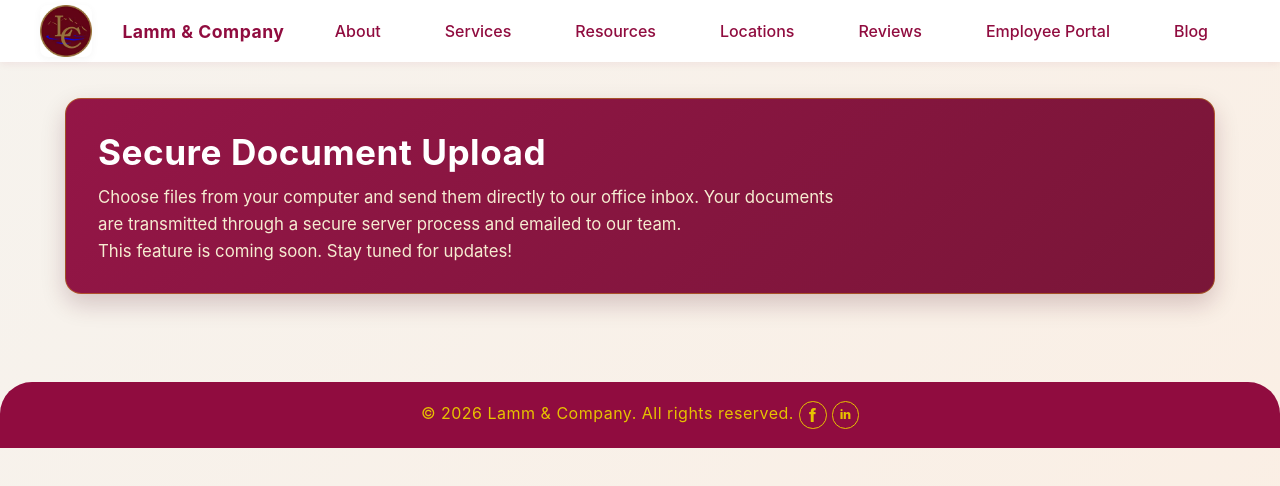
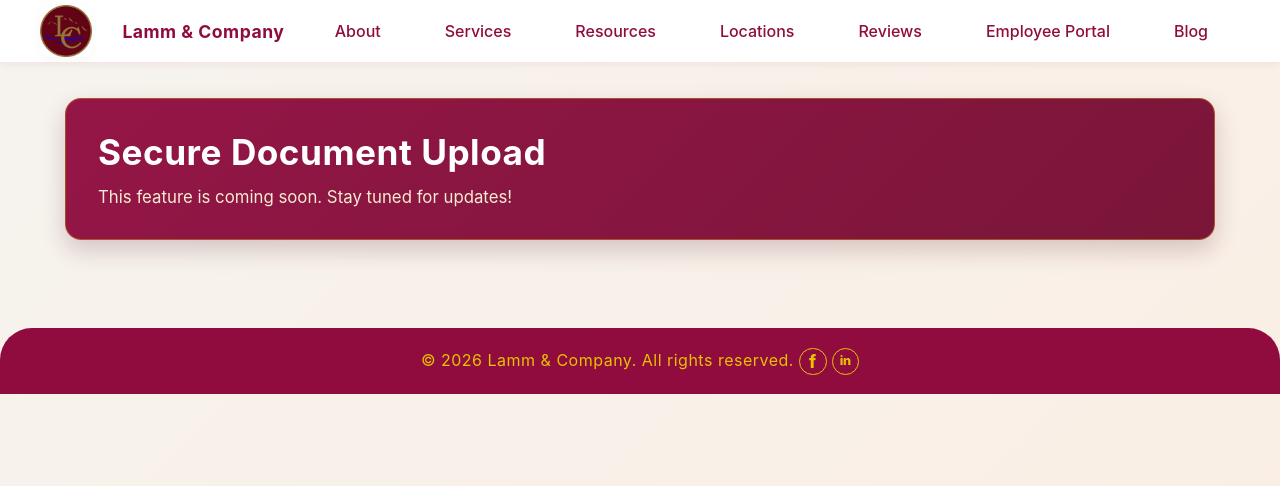
Before and after one commit to EmilyWatkinz/Lamm-Co-CPA, a React (Create React App) app: page /secure-upload in a window 1280 px wide. Shown: the top 486 px of the page. Built offline with nearby package versions, Linux system fonts and the light colour scheme.

Commit message:
Restore secure upload page title

```diff
--- a/src/SecureUpload.js
+++ b/src/SecureUpload.js
@@ -14,16 +14,12 @@ function SecureUpload() {
   const scrollToTop = () => window.scrollTo({ top: 0, behavior: 'smooth' });
 
   return (
-    <div className="resources-page classy-about-bg">
+    <div className="resources-page secure-upload-page classy-about-bg">
       <SiteNavbar blogTo="/blog" />
 
       <main className="blog-page-wrap">
         <section className="blog-page-hero">
           <h1>Secure Document Upload</h1>
-          <p>
-            Choose files from your computer and send them directly to our office inbox.
-            Your documents are transmitted through a secure server process and emailed to our team.
-          </p>
           <p className="coming-soon-message">
             This feature is coming soon. Stay tuned for updates!
           </p>
```
